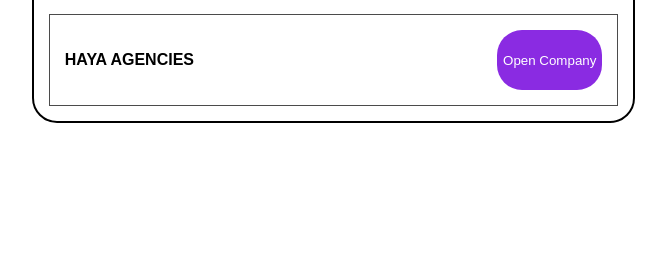
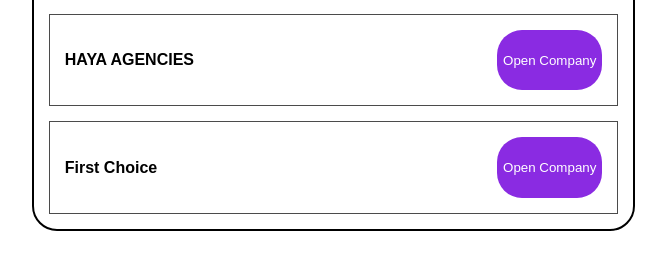
Before and after one commit to rishan3433/MainAppTrial, a plain HTML site: page index.html in a window 1280 px wide. Shown: the part 134-404 px from the top of the page, without its empty margins (147-813 px from the left). Drawn offline with Linux system fonts and the light colour scheme.

Commit message:
Update index.html

```diff
--- a/index.html
+++ b/index.html
@@ -35,6 +35,14 @@
 
             </div>
 
+            <div class="Comapynm">
+
+                <h4>First Choice</h4>
+
+                <Button>Open Company</Button>
+
+            </div>
+
         </div>
 
     </div>
```
